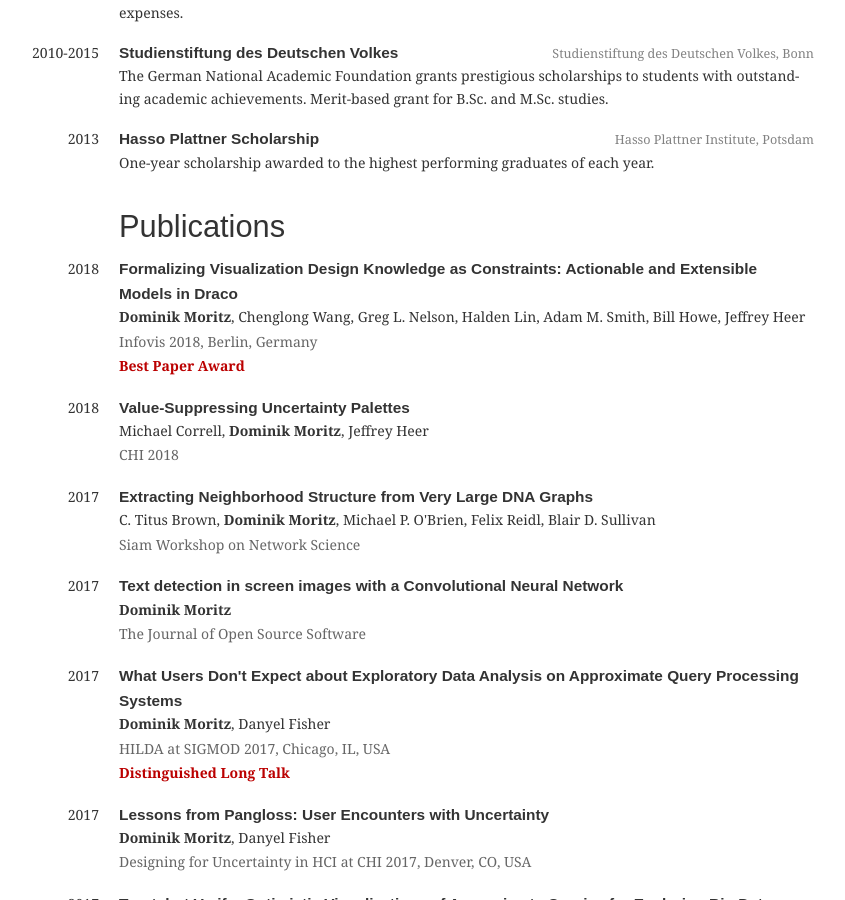
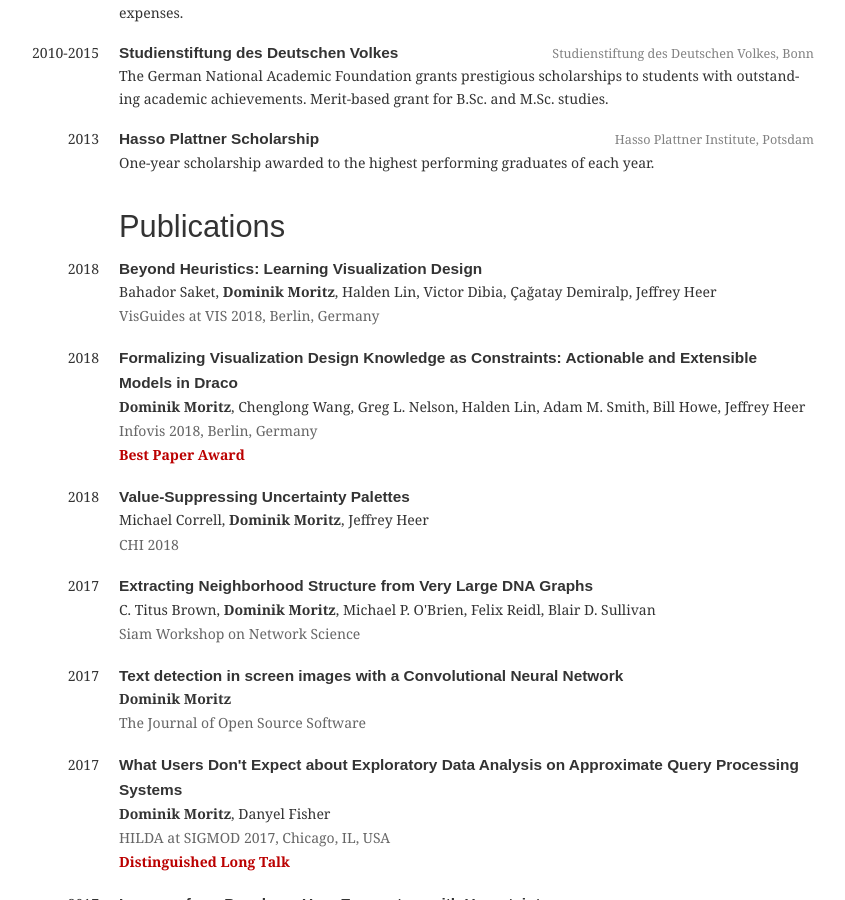
Before and after one commit to domoritz/domoritz.github.io, a Jekyll site: the page built from cv.html, in a window 1280 px wide and 900 px high, scrolled down 1000 px. Shown: the whole window, without its empty margins (226-1071 px from the left). Built offline with Jekyll 4.4.1, drawn with Linux system fonts in a browser that asks for light colours.

Commit message:
Update publications.yml

```diff
--- a/_data/publications.yml
+++ b/_data/publications.yml
@@ -17,6 +17,9 @@
     - Victor Dibia
     - Çağatay Demiralp
     - Jeffrey Heer
+  venue: VisGuides at VIS 2018
+  venue_location: Berlin, Germany
+  venue_url: https://c4pgv.dbvis.de/
   pdf: https://arxiv.org/pdf/1807.06641.pdf
 
 - id: draco
```
